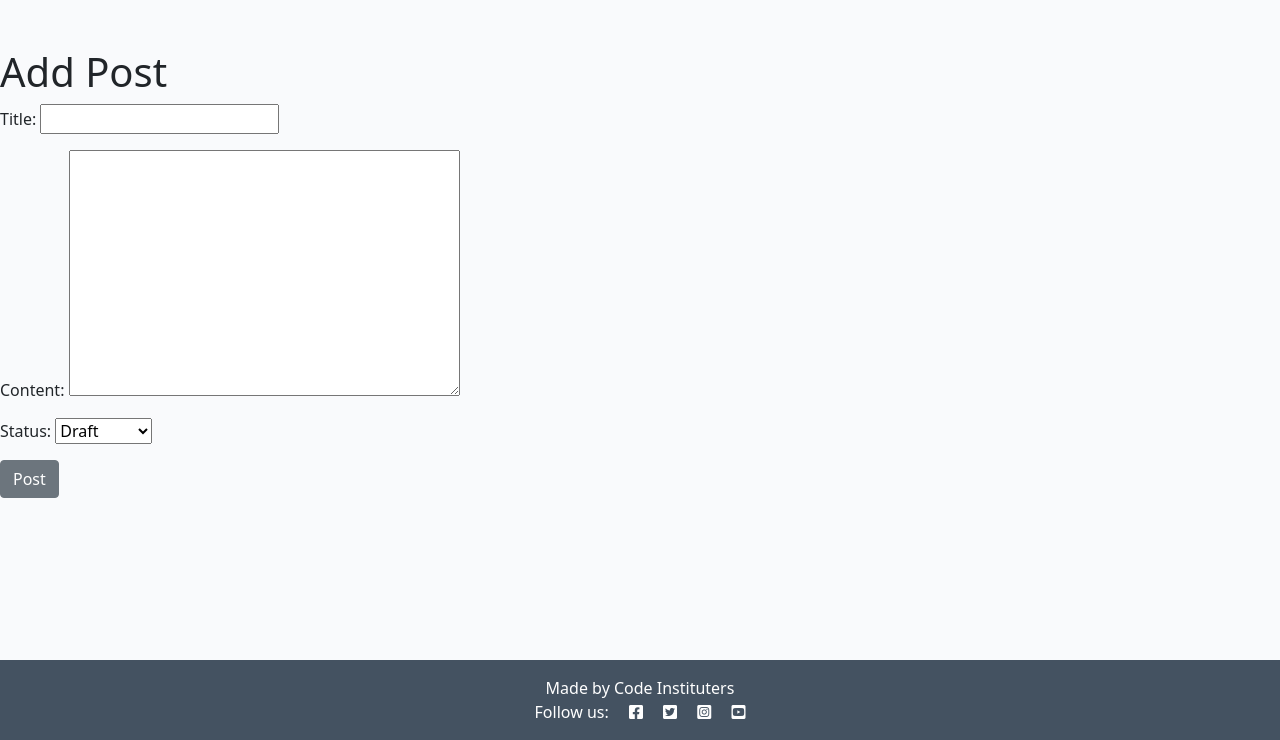
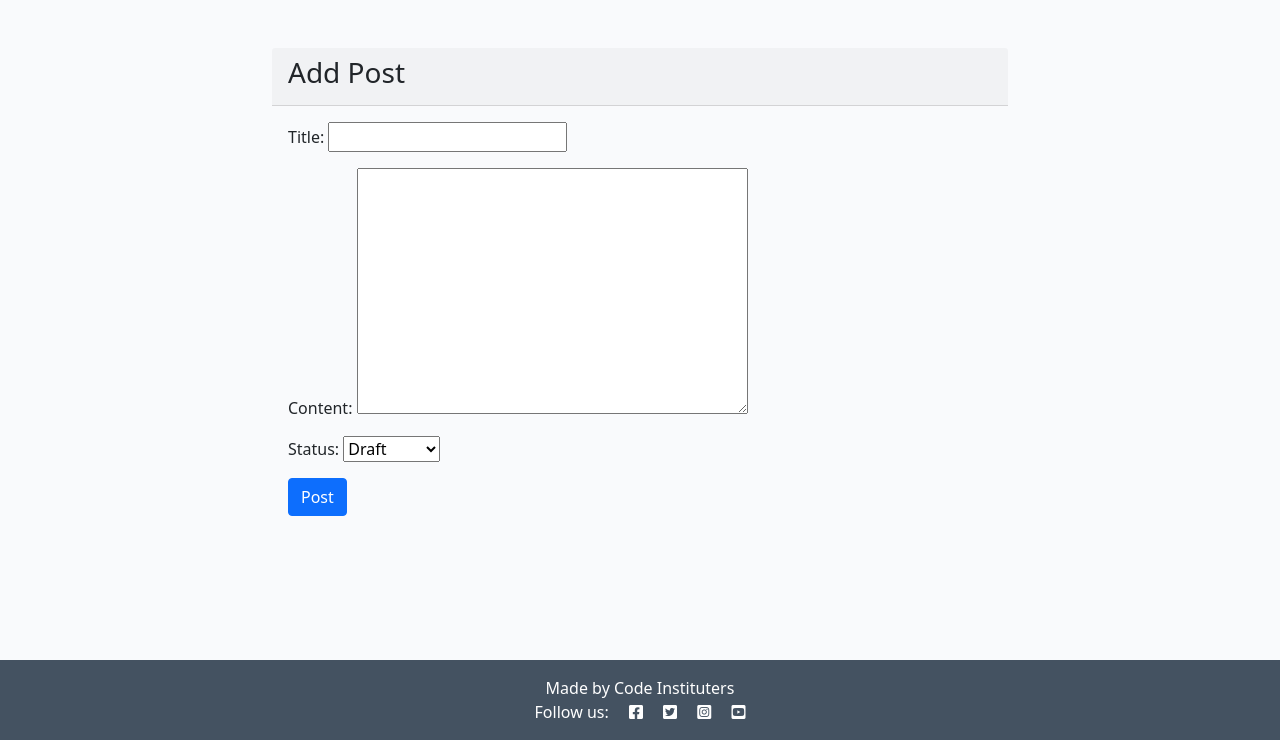
Before and after one commit to fh255/solo-travel, a Django app: page /add_post in a window 1280 px wide. Shown: the part 60-800 px from the top of the page. Run offline with Django 3.2, Linux system fonts and the light colour scheme; parts of the project's set-up code (start-up, migrations or seed data) failed here and were passed over.

```diff
--- a/templates/add_post.html
+++ b/templates/add_post.html
@@ -1,17 +1,22 @@
 {% extends "base.html" %}
-{% block title %} Create a new blog post !{% endblock %}
+{% block title %}Create a New Blog Post{% endblock %}
 {% block content %}
-
-
-<h1> Add Post </h1>
-
-
-<form method="POST">
-    {% csrf_token %}
-    {{ form.as_p }}
-    <button class="btn btn-secondary">Post</button>
-
-
-</form>
-
+<div class="container">
+    <div class="row">
+        <div class="col-md-8 offset-md-2">
+            <div class="card">
+                <div class="card-header">
+                    <h3 class="card-title">Add Post</h3>
+                </div>
+                <div class="card-body">
+                    <form method="POST">
+                        {% csrf_token %}
+                        {{ form.as_p }}
+                        <button type="submit" class="btn btn-primary">Post</button>
+                    </form>
+                </div>
+            </div>
+        </div>
+    </div>
+</div>
 {% endblock %}
```
Also changed, not shown: blog/forms.py (+7 -1 lines).
